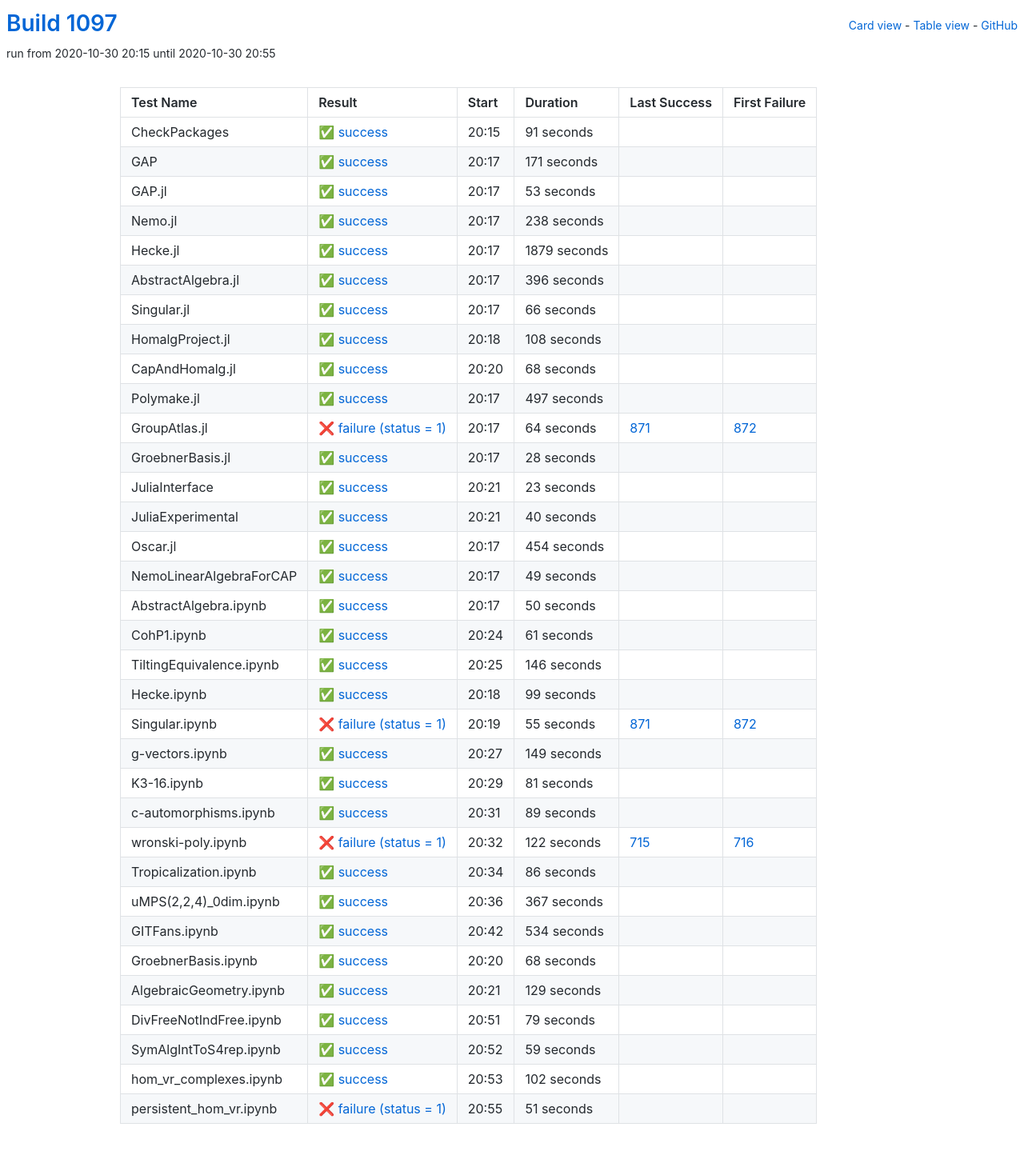
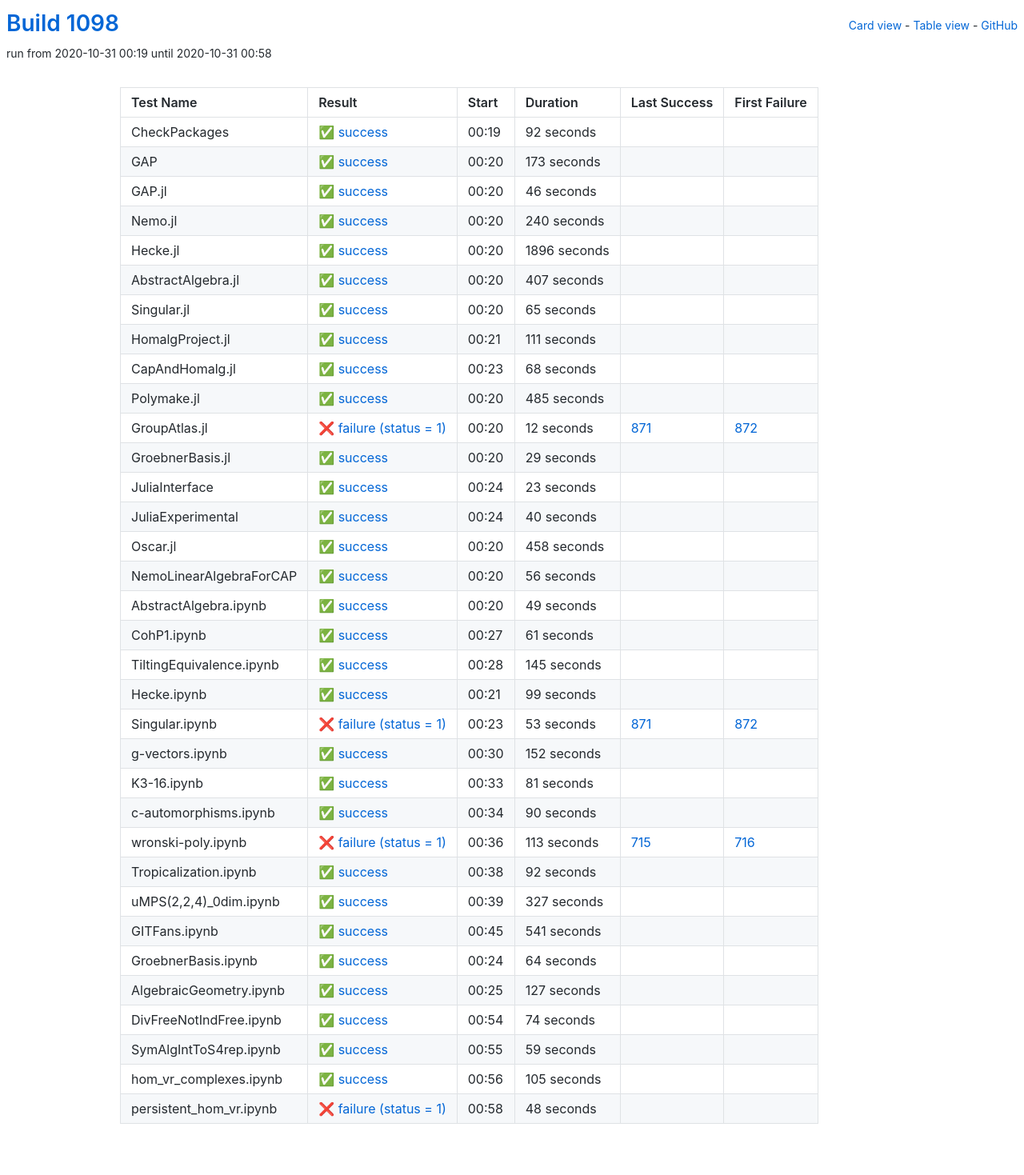
Before and after one commit to oscar-system/oscar-ci-status-stable, a Jekyll site: the page built from table.html, in a window 1280 px wide. Shown: the whole page at 80% size. Built offline with Jekyll 4.4.1, drawn with Linux system fonts in a browser that asks for light colours.

Commit message:
Build #1098

```diff
--- a/_data/ci.yml
+++ b/_data/ci.yml
@@ -1,6 +1,6 @@
 ---
-build: 1097
-build_url: https://oscarci.mathematik.uni-kl.de/job/oscar-stable/1097/
+build: 1098
+build_url: https://oscarci.mathematik.uni-kl.de/job/oscar-stable/1098/
 job: oscar-stable
 organization: oscar-system
 repo: oscar-ci-status-stable
@@ -8,104 +8,104 @@ repourl: https://github.com/oscar-system/oscar-ci-status-stable
 tests:
 - name: CheckPackages
   id: checkpackages
-  log: https://oscarci.mathematik.uni-kl.de/job/oscar-stable/1097/artifact/logs/build-1097/CheckPackages.log
-  start: 2020-10-30 20:15
+  log: https://oscarci.mathematik.uni-kl.de/job/oscar-stable/1098/artifact/logs/build-1098/CheckPackages.log
+  start: 2020-10-31 00:19
   success: true
   exitcode: 0
   status: success
-  duration: 91
+  duration: 92
   last_success: false
   last_success_url:
   first_failure: false
   first_failure_url:
 - name: GAP
   id: gap
-  log: https://oscarci.mathematik.uni-kl.de/job/oscar-stable/1097/artifact/logs/build-1097/GAP.log
-  start: 2020-10-30 20:17
+  log: https://oscarci.mathematik.uni-kl.de/job/oscar-stable/1098/artifact/logs/build-1098/GAP.log
+  start: 2020-10-31 00:20
   success: true
   exitcode: 0
   status: success
-  duration: 171
+  duration: 173
   last_success: false
   last_success_url:
   first_failure: false
   first_failure_url:
 - name: GAP.jl
   id: gap-jl
-  log: https://oscarci.mathematik.uni-kl.de/job/oscar-stable/1097/artifact/logs/build-1097/GAP.jl.log
-  start: 2020-10-30 20:17
+  log: https://oscarci.mathematik.uni-kl.de/job/oscar-stable/1098/artifact/logs/build-1098/GAP.jl.log
+  start: 2020-10-31 00:20
   success: true
   exitcode: 0
   status: success
-  duration: 53
+  duration: 46
   last_success: false
   last_success_url:
   first_failure: false
   first_failure_url:
 - name: Nemo.jl
   id: nemo-jl
-  log: https://oscarci.mathematik.uni-kl.de/job/oscar-stable/1097/artifact/logs/build-1097/Nemo.jl.log
-  start: 2020-10-30 20:17
+  log: https://oscarci.mathematik.uni-kl.de/job/oscar-stable/1098/artifact/logs/build-1098/Nemo.jl.log
+  start: 2020-10-31 00:20
   success: true
   exitcode: 0
   status: success
-  duration: 238
+  duration: 240
   last_success: false
   last_success_url:
   first_failure: false
   first_failure_url:
 - name: Hecke.jl
   id: hecke-jl
-  log: https://oscarci.mathematik.uni-kl.de/job/oscar-stable/1097/artifact/logs/build-1097/Hecke.jl.log
-  start: 2020-10-30 20:17
+  log: https://oscarci.mathematik.uni-kl.de/job/oscar-stable/1098/artifact/logs/build-1098/Hecke.jl.log
+  start: 2020-10-31 00:20
   success: true
   exitcode: 0
   status: success
-  duration: 1879
+  duration: 1896
   last_success: false
   last_success_url:
   first_failure: false
   first_failure_url:
 - name: AbstractAlgebra.jl
   id: abstractalgebra-jl
-  log: https://oscarci.mathematik.uni-kl.de/job/oscar-stable/1097/artifact/logs/build-1097/AbstractAlgebra.jl.log
-  start: 2020-10-30 20:17
+  log: https://oscarci.mathematik.uni-kl.de/job/oscar-stable/1098/artifact/logs/build-1098/AbstractAlgebra.jl.log
+  start: 2020-10-31 00:20
   success: true
   exitcode: 0
   status: success
-  duration: 396
+  duration: 407
   last_success: false
   last_success_url:
   first_failure: false
   first_failure_url:
 - name: Singular.jl
   id: singular-jl
-  log: https://oscarci.mathematik.uni-kl.de/job/oscar-stable/1097/artifact/logs/build-1097/Singular.jl.log
-  start: 2020-10-30 20:17
+  log: https://oscarci.mathematik.uni-kl.de/job/oscar-stable/1098/artifact/logs/build-1098/Singular.jl.log
+  start: 2020-10-31 00:20
   success: true
   exitcode: 0
   status: success
-  duration: 66
+  duration: 65
   last_success: false
   last_success_url:
   first_failure: false
   first_failure_url:
 - name: HomalgProject.jl
   id: homalgproject-jl
-  log: https://oscarci.mathematik.uni-kl.de/job/oscar-stable/1097/artifact/logs/build-1097/HomalgProject.jl.log
-  start: 2020-10-30 20:18
+  log: https://oscarci.mathematik.uni-kl.de/job/oscar-stable/1098/artifact/logs/build-1098/HomalgProject.jl.log
+  start: 2020-10-31 00:21
   success: true
   exitcode: 0
   status: success
-  duration: 108
+  duration: 111
   last_success: false
   last_success_url:
   first_failure: false
   first_failure_url:
 - name: CapAndHomalg.jl
   id: capandhomalg-jl
-  log: https://oscarci.mathematik.uni-kl.de/job/oscar-stable/1097/artifact/logs/build-1097/CapAndHomalg.jl.log
-  start: 2020-10-30 20:20
+  log: https://oscarci.mathematik.uni-kl.de/job/oscar-stable/1098/artifact/logs/build-1098/CapAndHomalg.jl.log
+  start: 2020-10-31 00:23
   success: true
   exitcode: 0
   status: success
@@ -116,44 +116,44 @@ tests:
   first_failure_url:
 - name: Polymake.jl
   id: polymake-jl
-  log: https://oscarci.mathematik.uni-kl.de/job/oscar-stable/1097/artifact/logs/build-1097/Polymake.jl.log
-  start: 2020-10-30 20:17
+  log: https://oscarci.mathematik.uni-kl.de/job/oscar-stable/1098/artifact/logs/build-1098/Polymake.jl.log
+  start: 2020-10-31 00:20
   success: true
   exitcode: 0
   status: success
-  duration: 497
+  duration: 485
   last_success: false
   last_success_url:
   first_failure: false
   first_failure_url:
 - name: GroupAtlas.jl
   id: groupatlas-jl
-  log: https://oscarci.mathematik.uni-kl.de/job/oscar-stable/1097/artifact/logs/build-1097/GroupAtlas.jl.log
-  start: 2020-10-30 20:17
+  log: https://oscarci.mathematik.uni-kl.de/job/oscar-stable/1098/artifact/logs/build-1098/GroupAtlas.jl.log
+  start: 2020-10-31 00:20
   success: false
   exitcode: 1
   status: failure
-  duration: 64
+  duration: 12
   last_success: 871
   last_success_url: https://oscarci.mathematik.uni-kl.de/job/oscar-stable/871/
   first_failure: 872
   first_failure_url: https://oscarci.mathematik.uni-kl.de/job/oscar-stable/872/
 - name: GroebnerBasis.jl
   id: groebnerbasis-jl
-  log: https://oscarci.mathematik.uni-kl.de/job/oscar-stable/1097/artifact/logs/build-1097/GroebnerBasis.jl.log
-  start: 2020-10-30 20:17
+  log: https://oscarci.mathematik.uni-kl.de/job/oscar-stable/1098/artifact/logs/build-1098/GroebnerBasis.jl.log
+  start: 2020-10-31 00:20
   success: true
   exitcode: 0
   status: success
-  duration: 28
+  duration: 29
   last_success: false
   last_success_url:
   first_failure: false
   first_failure_url:
 - name: JuliaInterface
   id: juliainterface
-  log: https://oscarci.mathematik.uni-kl.de/job/oscar-stable/1097/artifact/logs/build-1097/JuliaInterface.log
-  start: 2020-10-30 20:21
+  log: https://oscarci.mathematik.uni-kl.de/job/oscar-stable/1098/artifact/logs/build-1098/JuliaInterface.log
+  start: 2020-10-31 00:24
   success: true
   exitcode: 0
   status: success
@@ -164,8 +164,8 @@ tests:
   first_failure_url:
 - name: JuliaExperimental
   id: juliaexperimental
-  log: https://oscarci.mathematik.uni-kl.de/job/oscar-stable/1097/artifact/logs/build-1097/JuliaExperimental.log
-  start: 2020-10-30 20:21
+  log: https://oscarci.mathematik.uni-kl.de/job/oscar-stable/1098/artifact/logs/build-1098/JuliaExperimental.log
+  start: 2020-10-31 00:24
   success: true
   exitcode: 0
   status: success
@@ -176,20 +176,32 @@ tests:
   first_failure_url:
 - name: Oscar.jl
   id: oscar-jl
-  log: https://oscarci.mathematik.uni-kl.de/job/oscar-stable/1097/artifact/logs/build-1097/Oscar.jl.log
-  start: 2020-10-30 20:17
+  log: https://oscarci.mathematik.uni-kl.de/job/oscar-stable/1098/artifact/logs/build-1098/Oscar.jl.log
+  start: 2020-10-31 00:20
   success: true
   exitcode: 0
   status: success
-  duration: 454
+  duration: 458
   last_success: false
   last_success_url:
   first_failure: false
   first_failure_url:
 - name: NemoLinearAlgebraForCAP
   id: nemolinearalgebraforcap
-  log: https://oscarci.mathematik.uni-kl.de/job/oscar-stable/1097/artifact/logs/build-1097/NemoLinearAlgebraForCAP.log
-  start: 2020-10-30 20:17
+  log: https://oscarci.mathematik.uni-kl.de/job/oscar-stable/1098/artifact/logs/build-1098/NemoLinearAlgebraForCAP.log
+  start: 2020-10-31 00:20
+  success: true
+  exitcode: 0
+  status: success
+  duration: 56
+  last_success: false
+  last_success_url:
+  first_failure: false
+  first_failure_url:
+- name: AbstractAlgebra.ipynb
+  id: abstractalgebra-ipynb
+  log: https://oscarci.mathematik.uni-kl.de/job/oscar-stable/1098/artifact/logs/build-1098/AbstractAlgebra.ipynb.log
+  start: 2020-10-31 00:20
   success: true
   exitcode: 0
   status: success
@@ -198,22 +210,10 @@ tests:
   last_success_url:
   first_failure: false
   first_failure_url:
-- name: AbstractAlgebra.ipynb
-  id: abstractalgebra-ipynb
-  log: https://oscarci.mathematik.uni-kl.de/job/oscar-stable/1097/artifact/logs/build-1097/AbstractAlgebra.ipynb.log
-  start: 2020-10-30 20:17
-  success: true
-  exitcode: 0
-  status: success
-  duration: 50
-  last_success: false
-  last_success_url:
-  first_failure: false
-  first_failure_url:
 - name: CohP1.ipynb
   id: cohp1-ipynb
-  log: https://oscarci.mathematik.uni-kl.de/job/oscar-stable/1097/artifact/logs/build-1097/CohP1.ipynb.log
-  start: 2020-10-30 20:24
+  log: https://oscarci.mathematik.uni-kl.de/job/oscar-stable/1098/artifact/logs/build-1098/CohP1.ipynb.log
+  start: 2020-10-31 00:27
   success: true
   exitcode: 0
   status: success
@@ -224,20 +224,20 @@ tests:
   first_failure_url:
 - name: TiltingEquivalence.ipynb
   id: tiltingequivalence-ipynb
-  log: https://oscarci.mathematik.uni-kl.de/job/oscar-stable/1097/artifact/logs/build-1097/TiltingEquivalence.ipynb.log
-  start: 2020-10-30 20:25
+  log: https://oscarci.mathematik.uni-kl.de/job/oscar-stable/1098/artifact/logs/build-1098/TiltingEquivalence.ipynb.log
+  start: 2020-10-31 00:28
   success: true
   exitcode: 0
   status: success
-  duration: 146
+  duration: 145
   last_success: false
   last_success_url:
   first_failure: false
   first_failure_url:
 - name: Hecke.ipynb
   id: hecke-ipynb
-  log: https://oscarci.mathematik.uni-kl.de/job/oscar-stable/1097/artifact/logs/build-1097/Hecke.ipynb.log
-  start: 2020-10-30 20:18
+  log: https://oscarci.mathematik.uni-kl.de/job/oscar-stable/1098/artifact/logs/build-1098/Hecke.ipynb.log
+  start: 2020-10-31 00:21
   success: true
   exitcode: 0
   status: success
@@ -248,32 +248,32 @@ tests:
   first_failure_url:
 - name: Singular.ipynb
   id: singular-ipynb
-  log: https://oscarci.mathematik.uni-kl.de/job/oscar-stable/1097/artifact/logs/build-1097/Singular.ipynb.log
-  start: 2020-10-30 20:19
+  log: https://oscarci.mathematik.uni-kl.de/job/oscar-stable/1098/artifact/logs/build-1098/Singular.ipynb.log
+  start: 2020-10-31 00:23
   success: false
   exitcode: 1
   status: failure
-  duration: 55
+  duration: 53
   last_success: 871
   last_success_url: https://oscarci.mathematik.uni-kl.de/job/oscar-stable/871/
   first_failure: 872
   first_failure_url: https://oscarci.mathematik.uni-kl.de/job/oscar-stable/872/
 - name: g-vectors.ipynb
   id: g-vectors-ipynb
-  log: https://oscarci.mathematik.uni-kl.de/job/oscar-stable/1097/artifact/logs/build-1097/g-vectors.ipynb.log
-  start: 2020-10-30 20:27
+  log: https://oscarci.mathematik.uni-kl.de/job/oscar-stable/1098/artifact/logs/build-1098/g-vectors.ipynb.log
+  start: 2020-10-31 00:30
   success: true
   exitcode: 0
   status: success
-  duration: 149
+  duration: 152
   last_success: false
   last_success_url:
   first_failure: false
   first_failure_url:
 - name: K3-16.ipynb
   id: k3-16-ipynb
-  log: https://oscarci.mathematik.uni-kl.de/job/oscar-stable/1097/artifact/logs/build-1097/K3-16.ipynb.log
-  start: 2020-10-30 20:29
+  log: https://oscarci.mathematik.uni-kl.de/job/oscar-stable/1098/artifact/logs/build-1098/K3-16.ipynb.log
+  start: 2020-10-31 00:33
   success: true
   exitcode: 0
   status: success
@@ -284,104 +284,104 @@ tests:
   first_failure_url:
 - name: c-automorphisms.ipynb
   id: c-automorphisms-ipynb
-  log: https://oscarci.mathematik.uni-kl.de/job/oscar-stable/1097/artifact/logs/build-1097/c-automorphisms.ipynb.log
-  start: 2020-10-30 20:31
+  log: https://oscarci.mathematik.uni-kl.de/job/oscar-stable/1098/artifact/logs/build-1098/c-automorphisms.ipynb.log
+  start: 2020-10-31 00:34
   success: true
   exitcode: 0
   status: success
-  duration: 89
+  duration: 90
   last_success: false
   last_success_url:
   first_failure: false
   first_failure_url:
 - name: wronski-poly.ipynb
   id: wronski-poly-ipynb
-  log: https://oscarci.mathematik.uni-kl.de/job/oscar-stable/1097/artifact/logs/build-1097/wronski-poly.ipynb.log
-  start: 2020-10-30 20:32
+  log: https://oscarci.mathematik.uni-kl.de/job/oscar-stable/1098/artifact/logs/build-1098/wronski-poly.ipynb.log
+  start: 2020-10-31 00:36
   success: false
   exitcode: 1
   status: failure
-  duration: 122
+  duration: 113
   last_success: 715
   last_success_url: https://oscarci.mathematik.uni-kl.de/job/oscar-stable/715/
   first_failure: 716
   first_failure_url: https://oscarci.mathematik.uni-kl.de/job/oscar-stable/716/
 - name: Tropicalization.ipynb
   id: tropicalization-ipynb
-  log: https://oscarci.mathematik.uni-kl.de/job/oscar-stable/1097/artifact/logs/build-1097/Tropicalization.ipynb.log
-  start: 2020-10-30 20:34
+  log: https://oscarci.mathematik.uni-kl.de/job/oscar-stable/1098/artifact/logs/build-1098/Tropicalization.ipynb.log
+  start: 2020-10-31 00:38
   success: true
   exitcode: 0
   status: success
-  duration: 86
+  duration: 92
   last_success: false
   last_success_url:
   first_failure: false
   first_failure_url:
 - name: uMPS(2,2,4)_0dim.ipynb
   id: umps-2-2-4-0dim-ipynb
-  log: https://oscarci.mathematik.uni-kl.de/job/oscar-stable/1097/artifact/logs/build-1097/uMPS-2-2-4-_0dim.ipynb.log
-  start: 2020-10-30 20:36
+  log: https://oscarci.mathematik.uni-kl.de/job/oscar-stable/1098/artifact/logs/build-1098/uMPS-2-2-4-_0dim.ipynb.log
+  start: 2020-10-31 00:39
   success: true
   exitcode: 0
   status: success
-  duration: 367
+  duration: 327
   last_success: false
   last_success_url:
   first_failure: false
   first_failure_url:
 - name: GITFans.ipynb
   id: gitfans-ipynb
-  log: https://oscarci.mathematik.uni-kl.de/job/oscar-stable/1097/artifact/logs/build-1097/GITFans.ipynb.log
-  start: 2020-10-30 20:42
+  log: https://oscarci.mathematik.uni-kl.de/job/oscar-stable/1098/artifact/logs/build-1098/GITFans.ipynb.log
+  start: 2020-10-31 00:45
   success: true
   exitcode: 0
   status: success
-  duration: 534
+  duration: 541
   last_success: false
   last_success_url:
   first_failure: false
   first_failure_url:
 - name: GroebnerBasis.ipynb
   id: groebnerbasis-ipynb
-  log: https://oscarci.mathematik.uni-kl.de/job/oscar-stable/1097/artifact/logs/build-1097/GroebnerBasis.ipynb.log
-  start: 2020-10-30 20:20
+  log: https://oscarci.mathematik.uni-kl.de/job/oscar-stable/1098/artifact/logs/build-1098/GroebnerBasis.ipynb.log
+  start: 2020-10-31 00:24
   success: true
   exitcode: 0
   status: success
-  duration: 68
+  duration: 64
   last_success: false
   last_success_url:
   first_failure: false
   first_failure_url:
 - name: AlgebraicGeometry.ipynb
   id: algebraicgeometry-ipynb
-  log: https://oscarci.mathematik.uni-kl.de/job/oscar-stable/1097/artifact/logs/build-1097/AlgebraicGeometry.ipynb.log
-  start: 2020-10-30 20:21
+  log: https://oscarci.mathematik.uni-kl.de/job/oscar-stable/1098/artifact/logs/build-1098/AlgebraicGeometry.ipynb.log
+  start: 2020-10-31 00:25
   success: true
   exitcode: 0
   status: success
-  duration: 129
+  duration: 127
   last_success: false
   last_success_url:
   first_failure: false
   first_failure_url:
 - name: DivFreeNotIndFree.ipynb
   id: divfreenotindfree-ipynb
-  log: https://oscarci.mathematik.uni-kl.de/job/oscar-stable/1097/artifact/logs/build-1097/DivFreeNotIndFree.ipynb.log
-  start: 2020-10-30 20:51
+  log: https://oscarci.mathematik.uni-kl.de/job/oscar-stable/1098/artifact/logs/build-1098/DivFreeNotIndFree.ipynb.log
+  start: 2020-10-31 00:54
   success: true
   exitcode: 0
   status: success
-  duration: 79
+  duration: 74
   last_success: false
   last_success_url:
   first_failure: false
   first_failure_url:
 - name: SymAlgIntToS4rep.ipynb
   id: symalginttos4rep-ipynb
-  log: https://oscarci.mathematik.uni-kl.de/job/oscar-stable/1097/artifact/logs/build-1097/SymAlgIntToS4rep.ipynb.log
-  start: 2020-10-30 20:52
+  log: https://oscarci.mathematik.uni-kl.de/job/oscar-stable/1098/artifact/logs/build-1098/SymAlgIntToS4rep.ipynb.log
+  start: 2020-10-31 00:55
   success: true
   exitcode: 0
   status: success
@@ -392,24 +392,24 @@ tests:
   first_failure_url:
 - name: hom_vr_complexes.ipynb
   id: hom-vr-complexes-ipynb
-  log: https://oscarci.mathematik.uni-kl.de/job/oscar-stable/1097/artifact/logs/build-1097/hom_vr_complexes.ipynb.log
-  start: 2020-10-30 20:53
+  log: https://oscarci.mathematik.uni-kl.de/job/oscar-stable/1098/artifact/logs/build-1098/hom_vr_complexes.ipynb.log
+  start: 2020-10-31 00:56
   success: true
   exitcode: 0
   status: success
-  duration: 102
+  duration: 105
   last_success: false
   last_success_url:
   first_failure: false
   first_failure_url:
 - name: persistent_hom_vr.ipynb
   id: persistent-hom-vr-ipynb
-  log: https://oscarci.mathematik.uni-kl.de/job/oscar-stable/1097/artifact/logs/build-1097/persistent_hom_vr.ipynb.log
-  start: 2020-10-30 20:55
+  log: https://oscarci.mathematik.uni-kl.de/job/oscar-stable/1098/artifact/logs/build-1098/persistent_hom_vr.ipynb.log
+  start: 2020-10-31 00:58
   success: false
   exitcode: 1
   status: failure
-  duration: 51
+  duration: 48
   last_success: false
   last_success_url:
   first_failure: false
```
Also changed, not shown: README.md.
